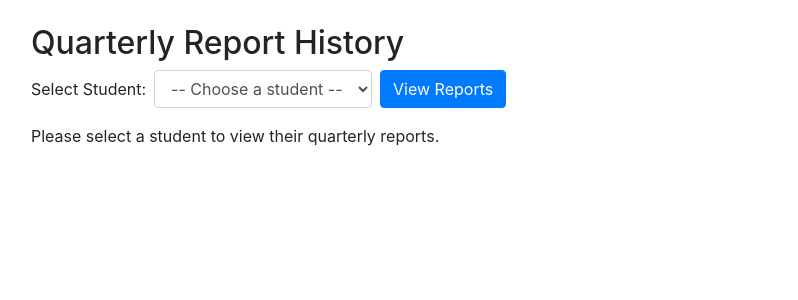
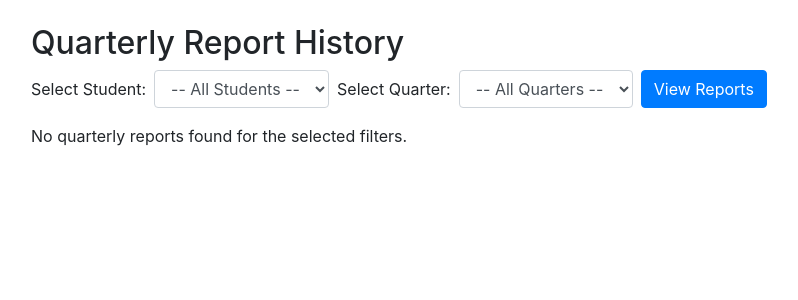
Before and after one commit to hendrism/student_database, a Flask app: page /quarterly_report_history in a window 1280 px wide. Shown: the part 56-356 px from the top of the page, without its empty margins (54-852 px from the left). Run offline with Flask 3, Linux system fonts and the light colour scheme; data that the repository does not hold is empty; some libraries are stand-ins or nearby versions.

Commit message:
updating quarterly report

```diff
--- a/routes.py
+++ b/routes.py
@@ -1152,7 +1152,7 @@ def quarterly_report():
     quarters = ['Q1', 'Q2', 'Q3', 'Q4']
     overall_progress_options = ["Significant Progress", "Steady Progress", "Minimal Progress", "Other"]
     closing_sentence_options = [
-        "Have a great summer!",
+        "Great work this year! Have a great summer!",
         "Keep up the great work!",
         "We will continue to focus on these skills in the next quarter.",
         "Progress is steady; adjustments will be made next quarter.",
@@ -1249,17 +1249,21 @@ def quarterly_report():
                 if visual_cues:
                     if len(visual_cues) == 1:
                         vc_text = visual_cues[0]
+                    elif len(visual_cues) == 2:
+                        vc_text = f"{visual_cues[0]} and {visual_cues[1]}"
                     else:
-                        vc_text = ", ".join(visual_cues[:-1]) + " and " + visual_cues[-1]
-                    paragraph_lines.append(f"They benefited from visual cues, including {vc_text}.")
+                        vc_text = ", ".join(visual_cues[:-1]) + ", and " + visual_cues[-1]
+                    paragraph_lines.append(f"{subject_pronoun.capitalize()} benefited from visual cues, including {vc_text}.")
 
                 # Append verbal cues sentence if any were selected
                 if verbal_cues:
                     if len(verbal_cues) == 1:
                         vb_text = verbal_cues[0]
+                    elif len(verbal_cues) == 2:
+                        vb_text = f"{verbal_cues[0]} and {verbal_cues[1]}"
                     else:
-                        vb_text = ", ".join(verbal_cues[:-1]) + " and " + verbal_cues[-1]
-                    paragraph_lines.append(f"They benefited from verbal cues, including {vb_text}.")
+                        vb_text = ", ".join(verbal_cues[:-1]) + ", and " + verbal_cues[-1]
+                    paragraph_lines.append(f"{subject_pronoun.capitalize()} benefited from verbal cues, including {vb_text}.")
 
                 paragraph_lines.append(closing_sentence)
                 # Join the lines into one paragraph (space-separated, no line breaks).
@@ -1456,7 +1460,7 @@ def save_quarterly_report():
     db.session.commit()
 
     flash('Quarterly report saved successfully.', 'success')
-    return redirect(url_for('routes.student_info', student_id=student_id))
+    return redirect(url_for('routes.quarterly_report'))
 
 
 # --------- Activity CRUD Routes ---------
@@ -1511,24 +1515,37 @@ def delete_activity(activity_id):
 @routes_bp.route('/quarterly_report_history', methods=['GET'])
 def quarterly_report_history():
     """
-    Display a dropdown to select a student and show their saved quarterly reports.
-    """
+    Display filters to select a student and/or quarter and show matching quarterly reports.
+    """
+    # Fetch all active students for the dropdown
     students = Student.query.filter_by(active=True).order_by(Student.first_name).all()
+    # Fetch distinct quarter values from existing reports
+    quarters = [q[0] for q in db.session.query(QuarterlyReport.quarter).distinct().order_by(QuarterlyReport.quarter).all()]
+
+    # Read optional filters from query parameters
     student_id = request.args.get('student_id', type=int)
+    selected_quarter = request.args.get('quarter', type=str)
     selected_student = None
-    reports = []
+
+    # Build base query
+    query = QuarterlyReport.query
 
     if student_id:
         selected_student = Student.query.get_or_404(student_id)
-        reports = QuarterlyReport.query\
-                    .filter_by(student_id=student_id)\
-                    .order_by(QuarterlyReport.quarter)\
-                    .all()
+        query = query.filter_by(student_id=student_id)
+
+    if selected_quarter:
+        query = query.filter_by(quarter=selected_quarter)
+
+    # Execute query, ordering by quarter and creation date
+    reports = query.order_by(QuarterlyReport.quarter, QuarterlyReport.date_created).all()
 
     return render_template(
         'quarterly_report_history.html',
         students=students,
+        quarters=quarters,
         selected_student=selected_student,
+        selected_quarter=selected_quarter,
         reports=reports
     )
 
--- a/templates/quarterly_report_history.html
+++ b/templates/quarterly_report_history.html
@@ -3,11 +3,11 @@
 {% block content %}
   <h2>Quarterly Report History</h2>
 
-  <!-- Student Selection Form -->
+  <!-- Student and Quarter Selection Form -->
   <form method="GET" action="{{ url_for('routes.quarterly_report_history') }}" class="form-inline mb-3">
     <label for="studentSelect" class="mr-2">Select Student:</label>
-    <select id="studentSelect" name="student_id" class="form-control mr-2" required>
-      <option value="">-- Choose a student --</option>
+    <select id="studentSelect" name="student_id" class="form-control mr-2">
+      <option value="">-- All Students --</option>
       {% for student in students %}
         <option value="{{ student.student_id }}"
           {% if selected_student and student.student_id == selected_student.student_id %}selected{% endif %}>
@@ -15,17 +15,23 @@
         </option>
       {% endfor %}
     </select>
+    <label for="quarterSelect" class="mr-2">Select Quarter:</label>
+    <select id="quarterSelect" name="quarter" class="form-control mr-2">
+      <option value="">-- All Quarters --</option>
+      {% for q in quarters %}
+        <option value="{{ q }}" {% if selected_quarter == q %}selected{% endif %}>{{ q }}</option>
+      {% endfor %}
+    </select>
     <button type="submit" class="btn btn-primary">View Reports</button>
   </form>
 
-  {% if selected_student %}
-    <h4>Reports for {{ selected_student.first_name }} {{ selected_student.last_name }}</h4>
   {% if reports %}
     <table class="table table-bordered">
       <thead class="thead-light">
         <tr>
           <th>Quarter</th>
           <th>Date Created</th>
+          <th>Student</th>
           <th>Report Text</th>
         </tr>
       </thead>
@@ -34,15 +40,13 @@
           <tr>
             <td>{{ report.quarter }}</td>
             <td>{{ report.date_created.strftime('%Y-%m-%d') }}</td>
+            <td>{{ report.student.first_name }} {{ report.student.last_name }}</td>
             <td style="white-space: pre-wrap;">{{ report.report_text }}</td>
           </tr>
         {% endfor %}
       </tbody>
     </table>
   {% else %}
-      <p>No quarterly reports found for this student.</p>
-    {% endif %}
-  {% else %}
-    <p>Please select a student to view their quarterly reports.</p>
+    <p>No quarterly reports found for the selected filters.</p>
   {% endif %}
 {% endblock %}
--- a/templates/quarterly_report_result.html
+++ b/templates/quarterly_report_result.html
@@ -7,7 +7,9 @@
   <input type="hidden" name="quarter" value="{{ quarter }}">
   {% for paragraph in report_paragraphs %}
     <div class="goal-report mb-3">
-      <textarea id="reportTextarea{{ loop.index }}" name="paragraphs" class="form-control mb-2" rows="5">{{ paragraph }}</textarea>
+      <textarea id="reportTextarea{{ loop.index }}" name="paragraphs" class="form-control mb-2" rows="7">{{ paragraph }}
+
+- Sean Hendricks, MA CCC-SLP MD License #07304</textarea>
       <button class="btn btn-secondary btn-sm" type="button" onclick="copyParagraph({{ loop.index }})">Copy Goal {{ loop.index }}</button>
     </div>
   {% endfor %}
```
Lines whose indentation alone changed are shown as unchanged.
